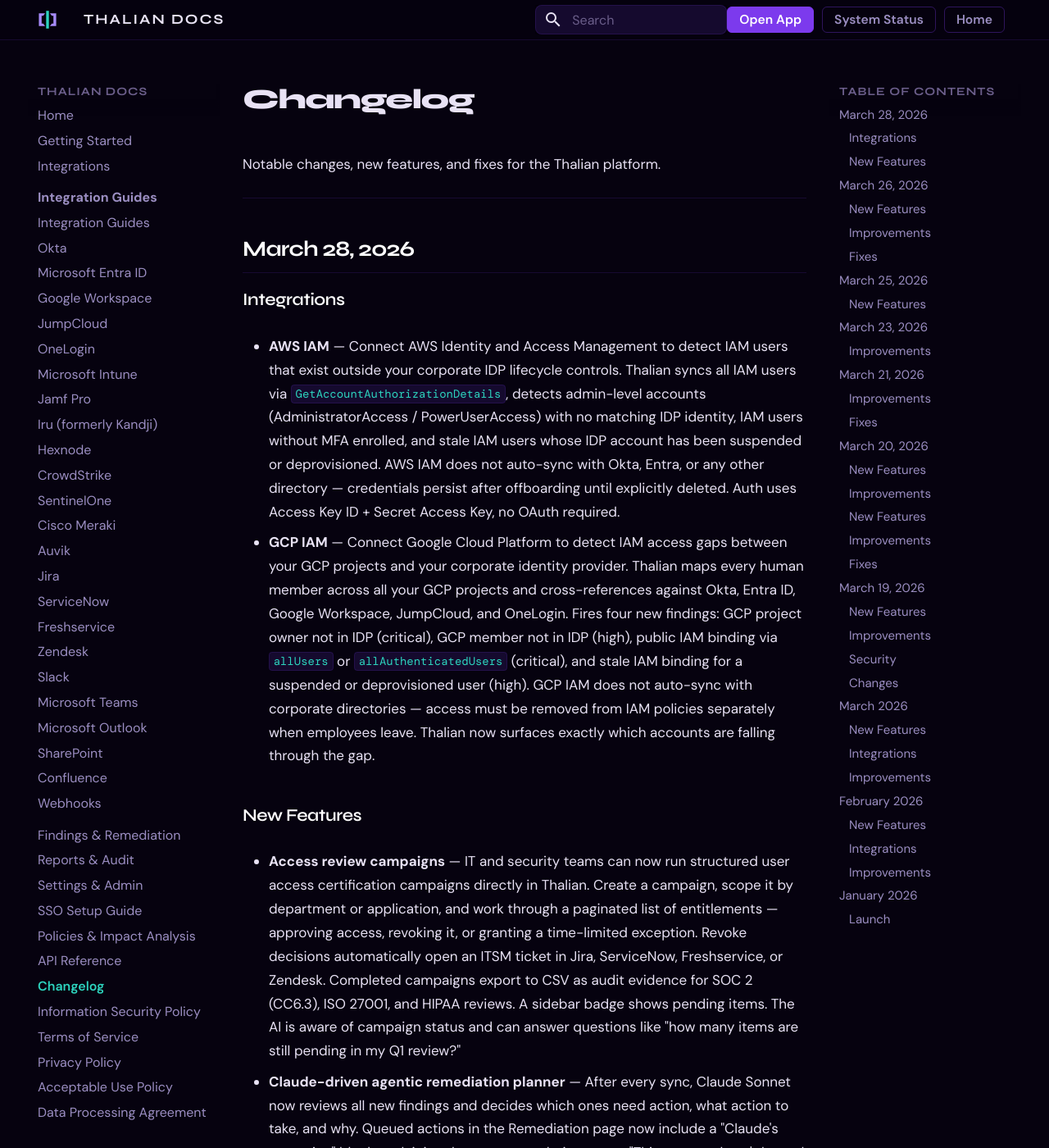
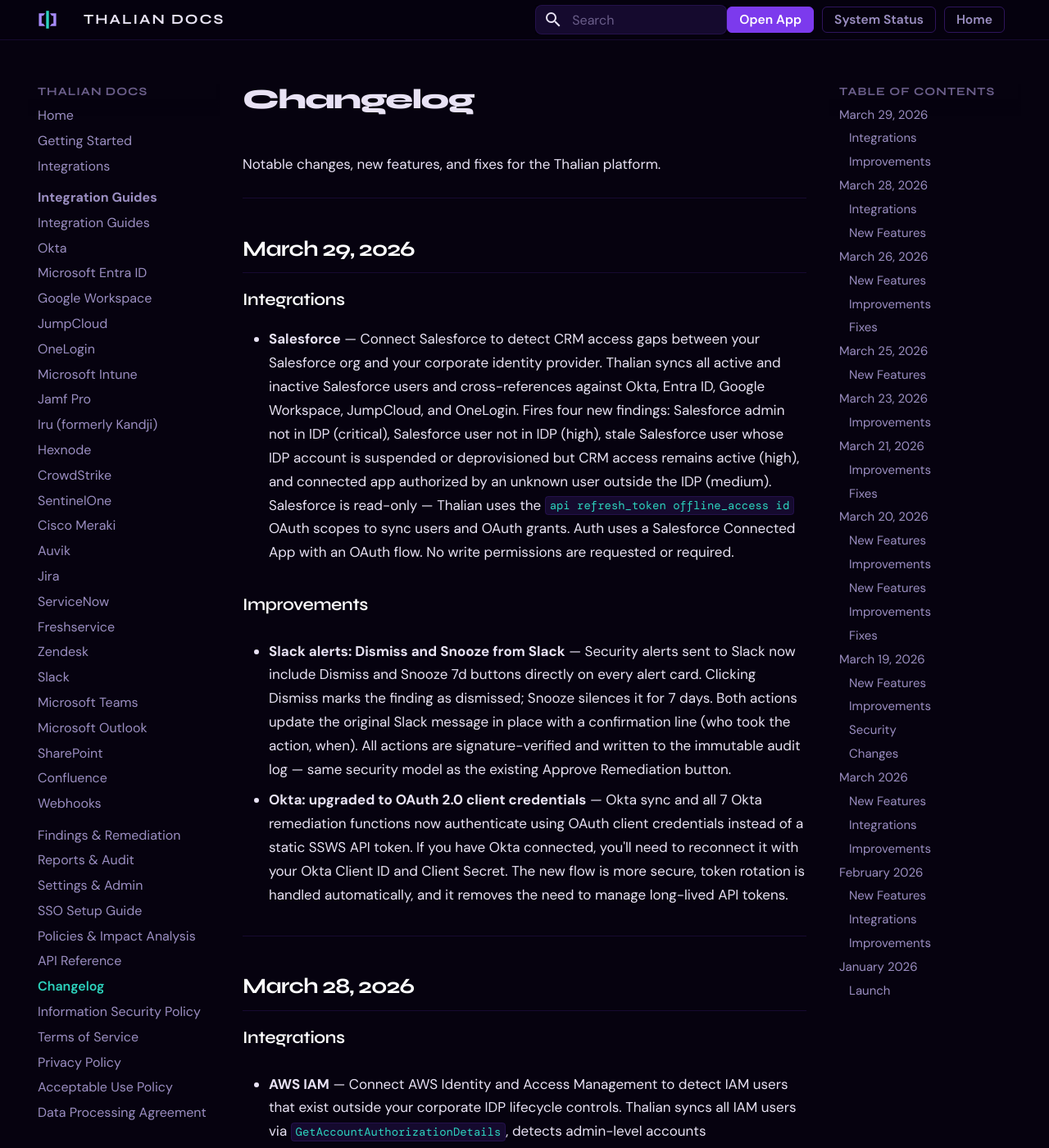
Before and after one commit to tori-mf13/thalian-docs, an MkDocs documentation site: the page built from docs/changelog.md, in a window 1280 px wide and 1400 px high. Shown: the whole window at 82% size. Built offline with MkDocs 1.6.1 and Material for MkDocs 9.7.7, drawn with Linux system fonts in a browser that asks for light colours.

Commit message:
changelog: Salesforce integration, Slack dismiss/snooze, Okta OAuth upgrade (March 29)
Co-Authored-By: Claude Sonnet 4.6 <noreply@anthropic.com>

```diff
--- a/docs/changelog.md
+++ b/docs/changelog.md
@@ -1,6 +1,20 @@
 # Changelog
 
 Notable changes, new features, and fixes for the Thalian platform.
+
+---
+
+## March 29, 2026
+
+### Integrations
+
+- **Salesforce** — Connect Salesforce to detect CRM access gaps between your Salesforce org and your corporate identity provider. Thalian syncs all active and inactive Salesforce users and cross-references against Okta, Entra ID, Google Workspace, JumpCloud, and OneLogin. Fires four new findings: Salesforce admin not in IDP (critical), Salesforce user not in IDP (high), stale Salesforce user whose IDP account is suspended or deprovisioned but CRM access remains active (high), and connected app authorized by an unknown user outside the IDP (medium). Salesforce is read-only — Thalian uses the `api refresh_token offline_access id` OAuth scopes to sync users and OAuth grants. Auth uses a Salesforce Connected App with an OAuth flow. No write permissions are requested or required.
+
+### Improvements
+
+- **Slack alerts: Dismiss and Snooze from Slack** — Security alerts sent to Slack now include Dismiss and Snooze 7d buttons directly on every alert card. Clicking Dismiss marks the finding as dismissed; Snooze silences it for 7 days. Both actions update the original Slack message in place with a confirmation line (who took the action, when). All actions are signature-verified and written to the immutable audit log — same security model as the existing Approve Remediation button.
+
+- **Okta: upgraded to OAuth 2.0 client credentials** — Okta sync and all 7 Okta remediation functions now authenticate using OAuth client credentials instead of a static SSWS API token. If you have Okta connected, you'll need to reconnect it with your Okta Client ID and Client Secret. The new flow is more secure, token rotation is handled automatically, and it removes the need to manage long-lived API tokens.
 
 ---
 
```
